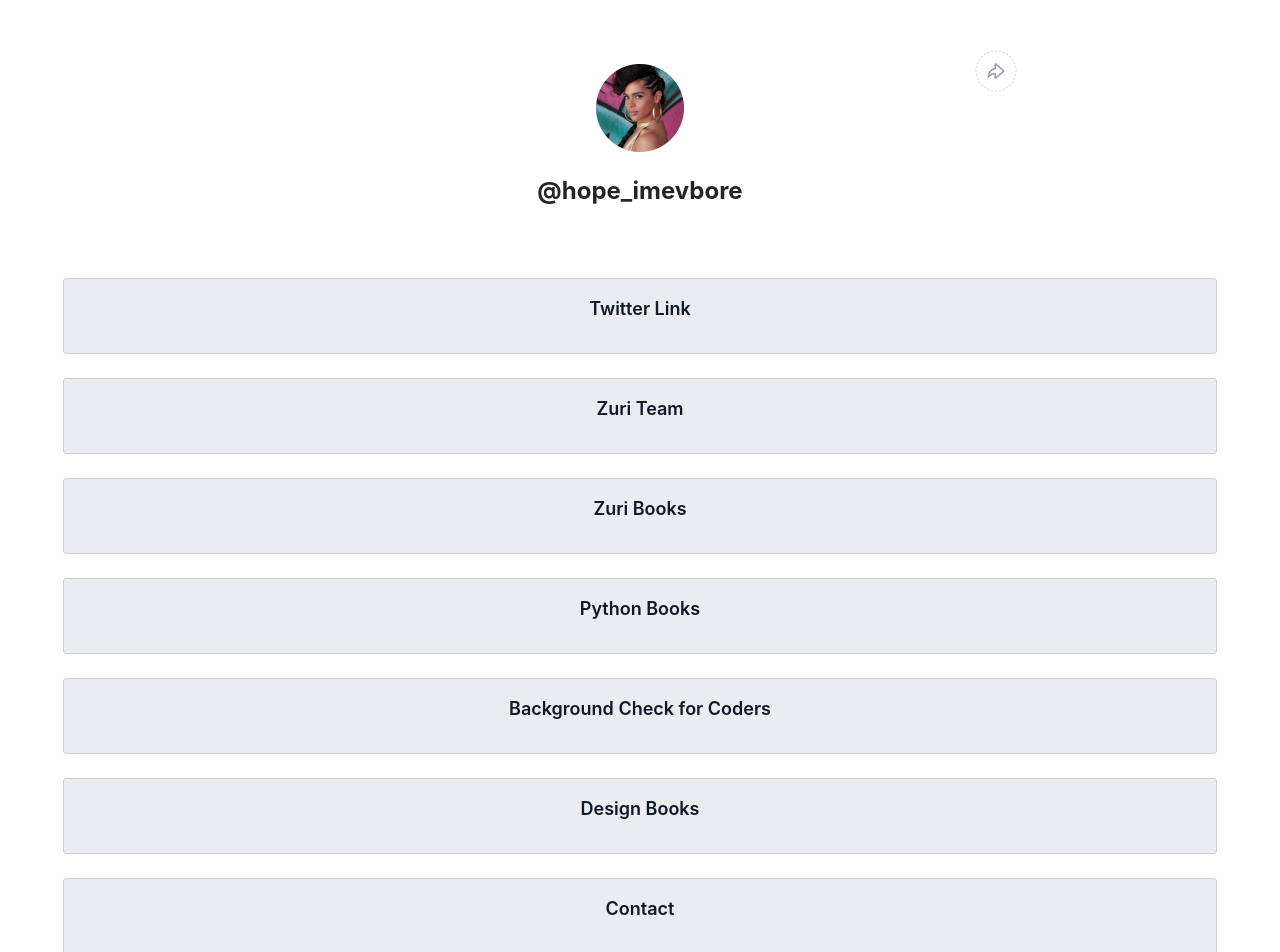
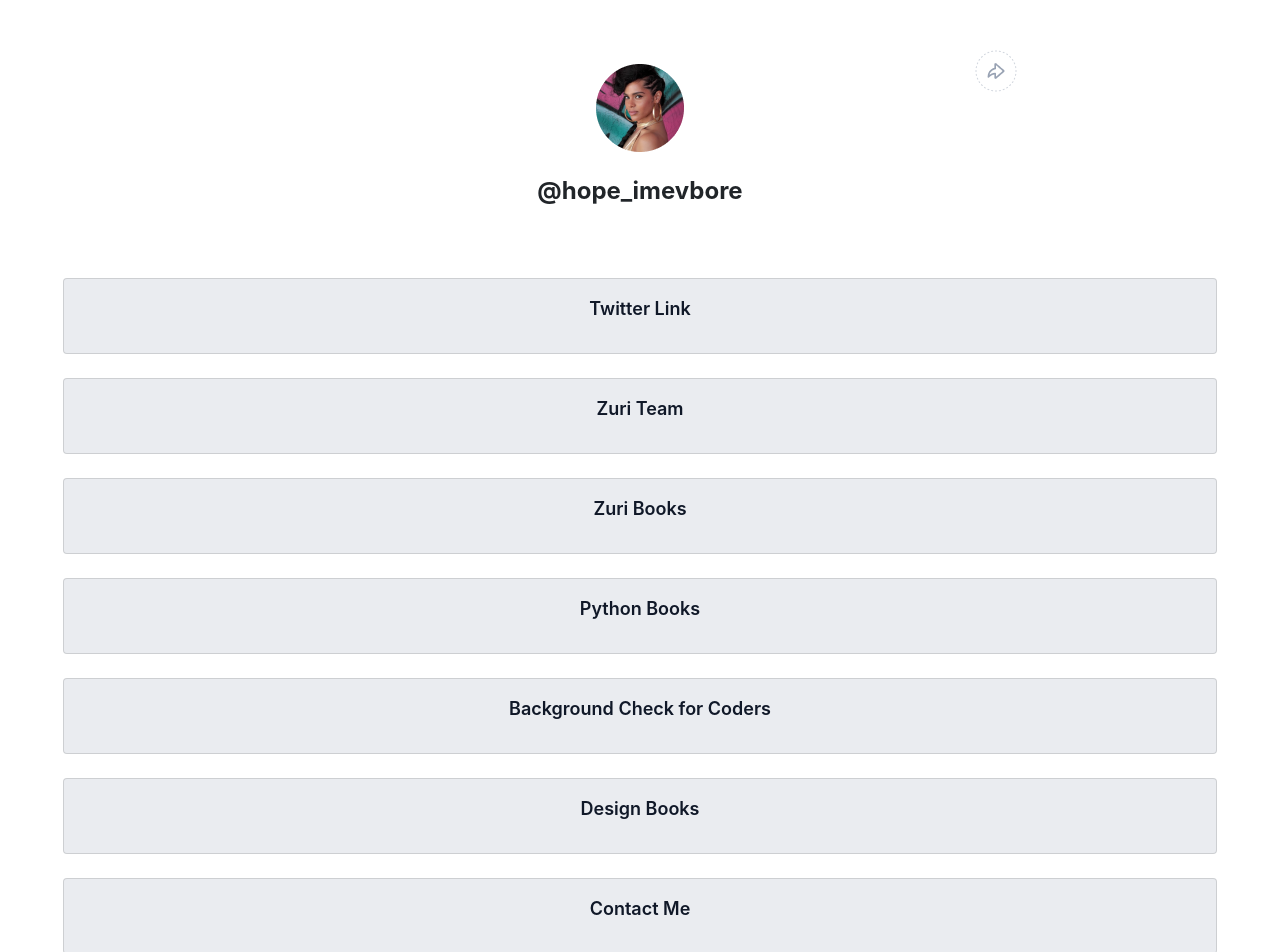
Before and after one commit to just-hope-netizen/link-tree-, a React (Create React App) app: page / in a window 1280 px wide. Shown: the top 952 px of the page. Built offline with nearby package versions, Linux system fonts and the light colour scheme.

Commit message:
Fix: bug fix

```diff
--- a/src/components/Form/index.jsx
+++ b/src/components/Form/index.jsx
@@ -7,9 +7,9 @@ import { slackUserName } from "../../pages/Home";
 export const ContactForm = () => {
   return (
     <Form>
-      <Row className="mb-3">
+      <Row className="mb-3 flex-column flex-md-row">
         <Col>
-          <Form.Group as={Col}>
+          <Form.Group as={Col} className="mb-3 mb-md-0">
             <Form.Label className="mb-0 util-label">First name</Form.Label>
             <Form.Control placeholder="Enter your first name" id="first_name" />
           </Form.Group>
--- a/src/pages/Home/index.jsx
+++ b/src/pages/Home/index.jsx
@@ -50,7 +50,7 @@ export const Home = () => {
             color: "#101828",
           }}
         >
-          Contact
+          Contact Me
         </Link>
       </CardComponent>
 
```
